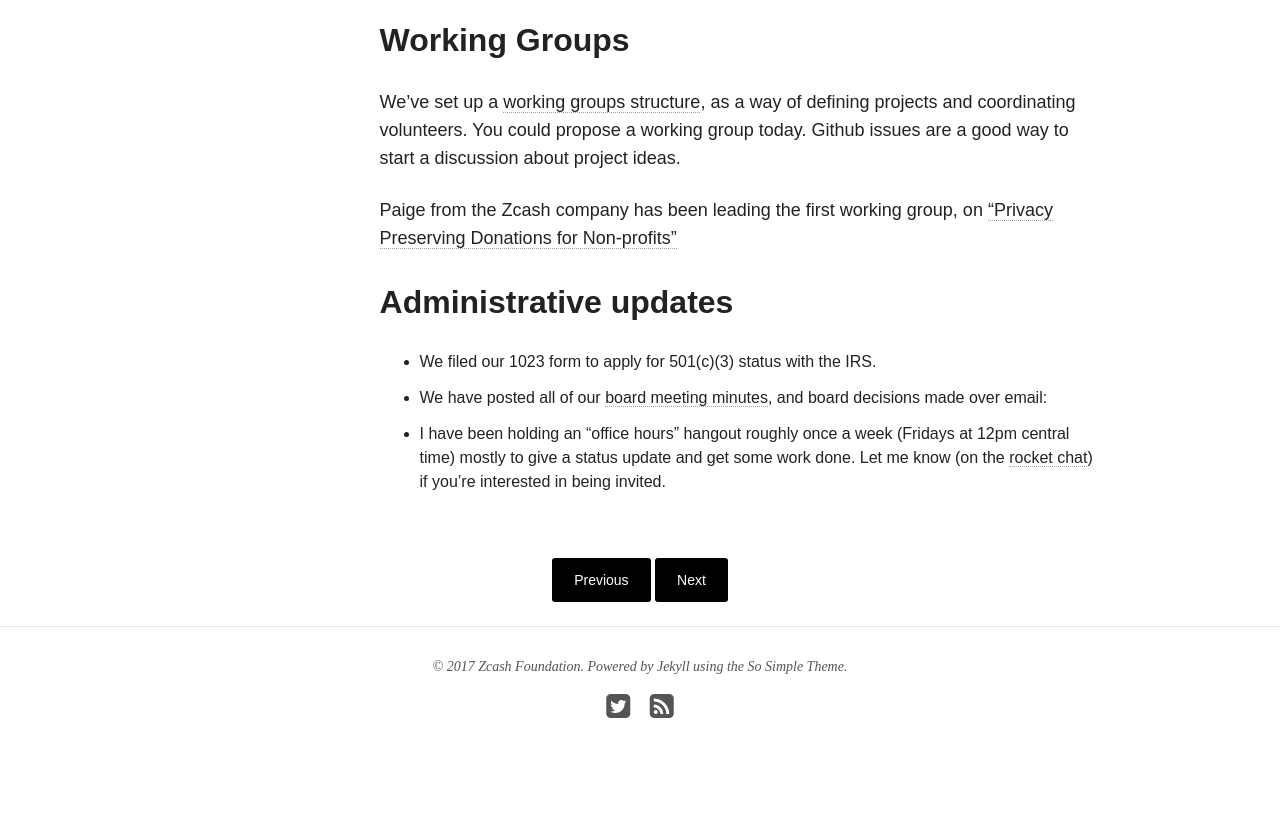
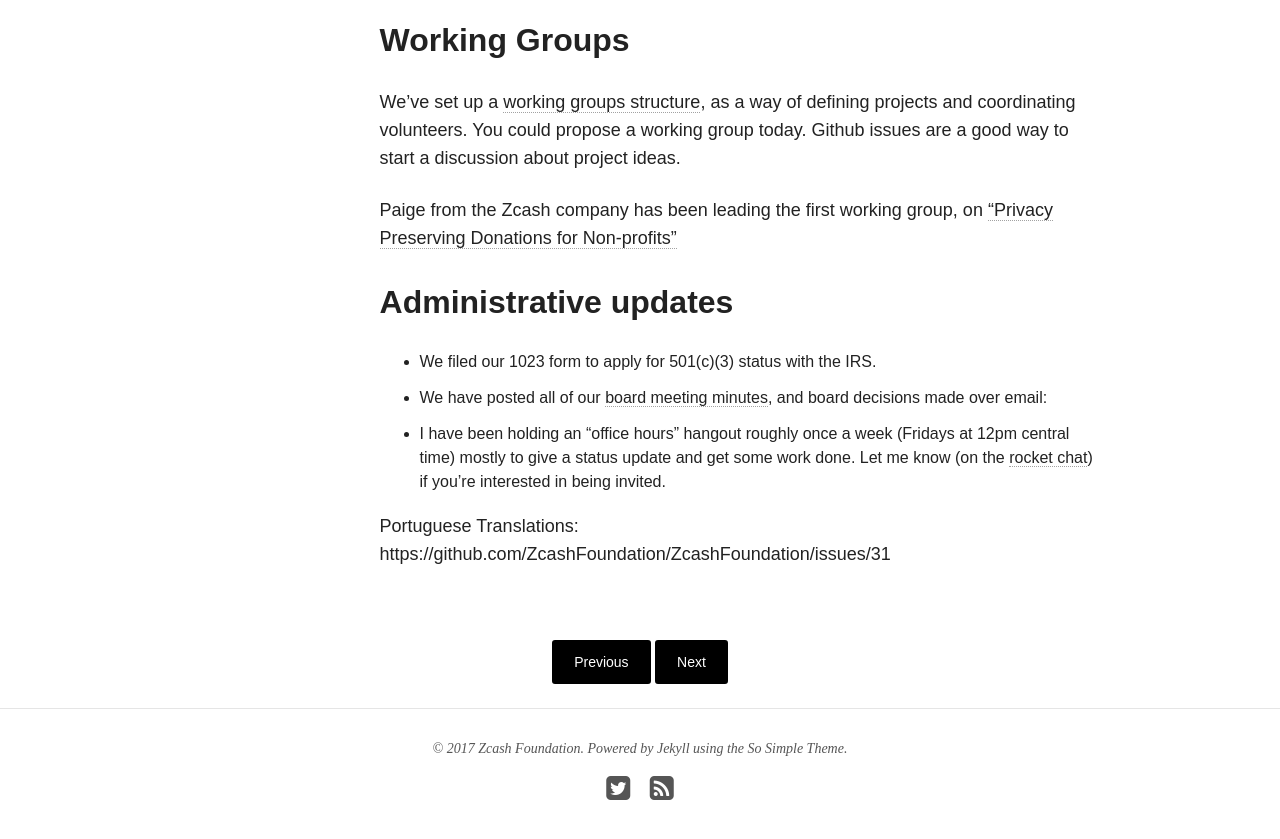
Before and after one commit to ZcashFoundation/zfnd, a Jekyll site: the page built from _posts/blog/2017-07-07-july-updates.md, in a window 1280 px wide and 900 px high, scrolled down 1474 px. Shown: the top 839 px of the window. Built offline with Jekyll 4.4.1, drawn with Linux system fonts in a browser that asks for light colours; nearby versions of some CDN libraries; before the commit the page ends 2292 px from its top, so only the background shows below that.

Commit message:
Update 2017-07-07-july-updates.md

```diff
--- a/_posts/blog/2017-07-07-july-updates.md
+++ b/_posts/blog/2017-07-07-july-updates.md
@@ -43,3 +43,5 @@
 - We filed our 1023 form to apply for 501(c)(3) status with the IRS.
 - We have posted all of our [board meeting minutes](https://github.com/ZcashFoundation/ZcashFoundation/tree/master/board-documents/minutes), and board decisions made over email:
 - I have been holding an “office hours” hangout roughly once a week (Fridays at 12pm central time) mostly to give a status update and get some work done. Let me know (on the [rocket chat](https://chat.zcashcommunity.com/channel/the-zcash-foundation)) if you’re interested in being invited.
+
+Portuguese Translations: https://github.com/ZcashFoundation/ZcashFoundation/issues/31
```
